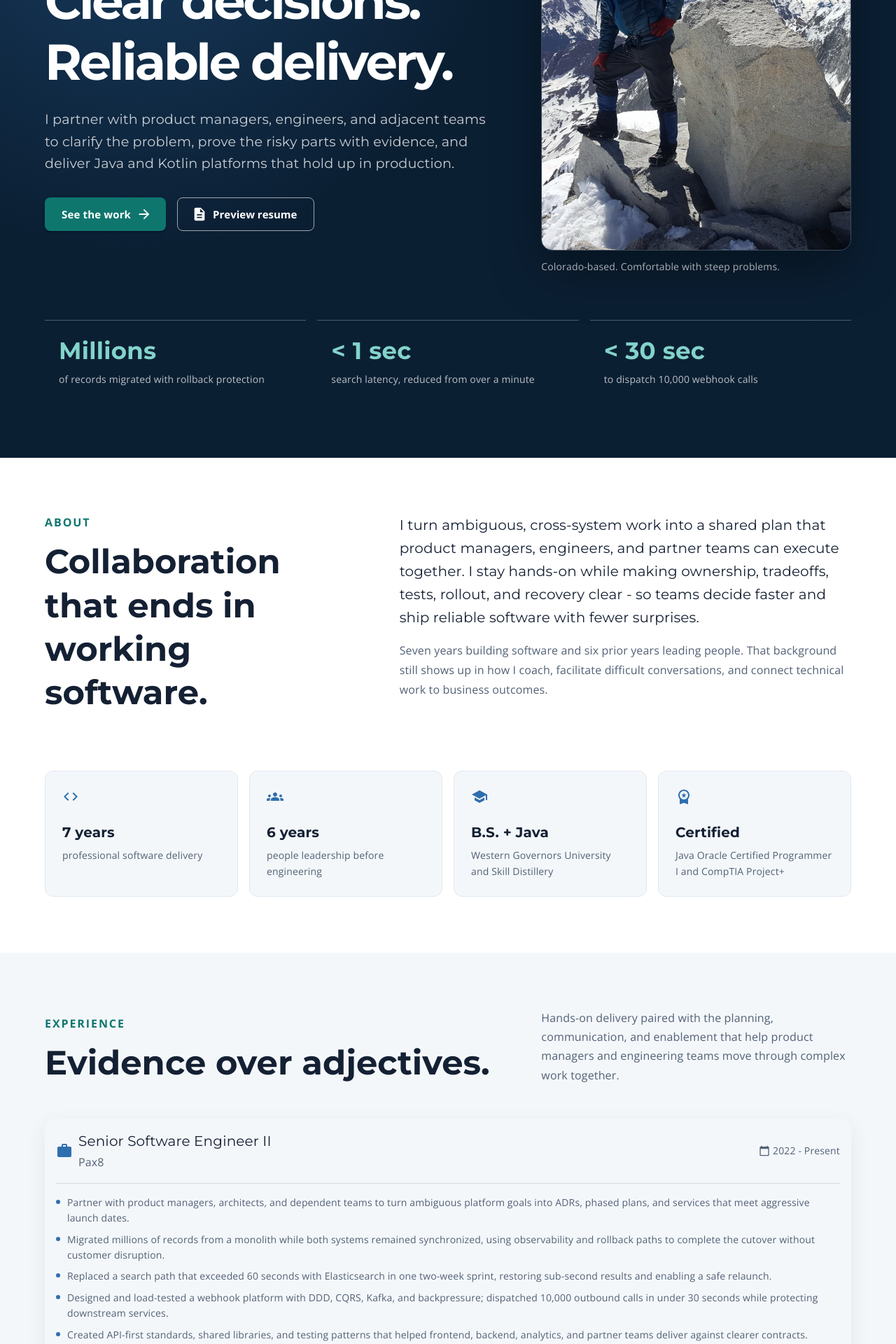
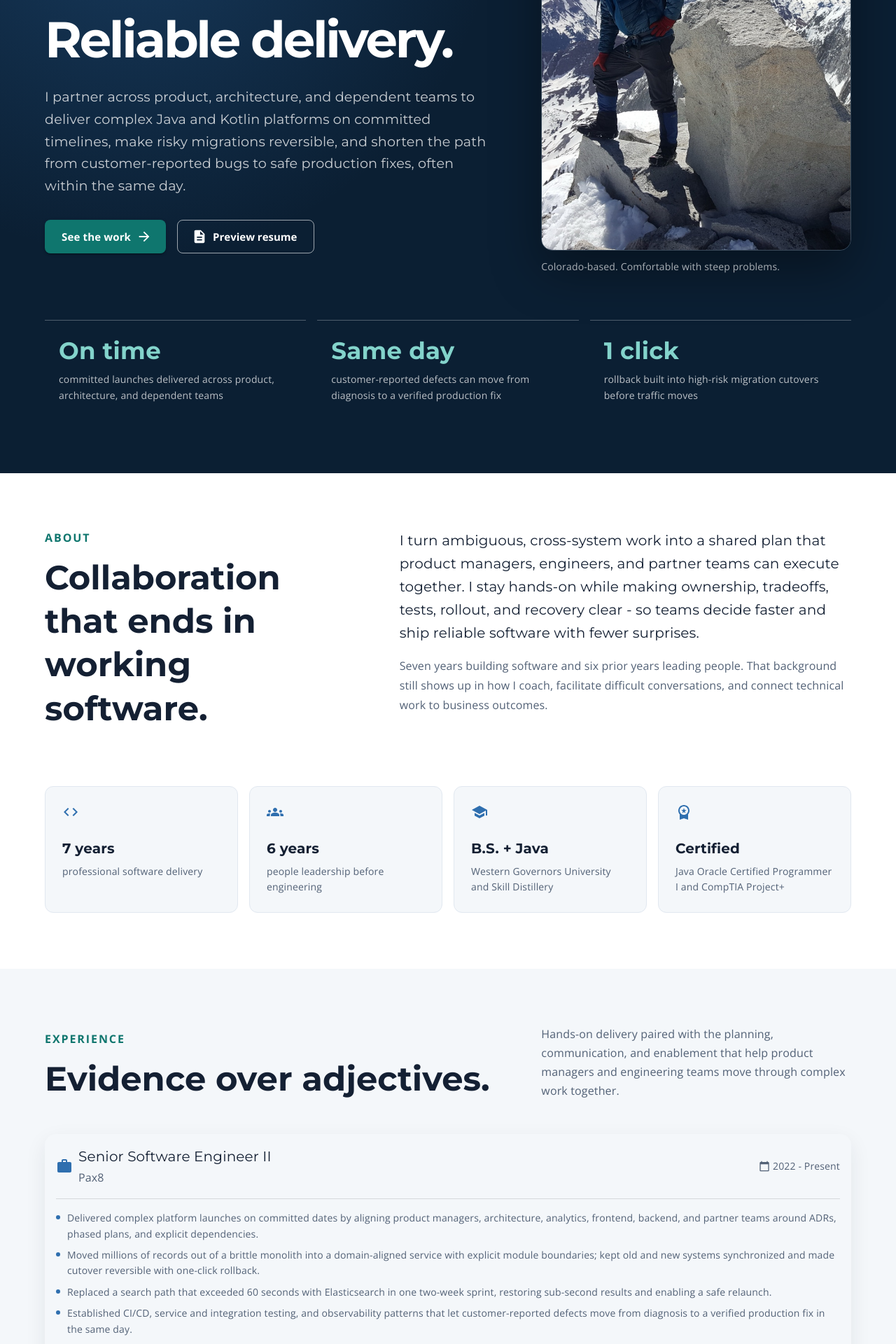
Before and after one commit to braidenm/portfolio, a React (Create React App) app: page / in a window 1280 px wide. Shown: the part 360-2280 px from the top of the page at 70% size. Built offline with nearby package versions, Linux system fonts and the light colour scheme; no server answers.

Commit message:
Tell a stronger delivery outcomes story (#8)
Co-authored-by: braidenm <braidenmiller91@gmail.com>

```diff
--- a/src/components/sections/Hero.jsx
+++ b/src/components/sections/Hero.jsx
@@ -6,9 +6,9 @@ import ResumeViewer from '../Resume/ResumeViewer';
 import { personalInfo } from '../../data/personalInfo';
 
 const outcomes = [
-  { value: 'Millions', label: 'of records migrated with rollback protection' },
-  { value: '< 1 sec', label: 'search latency, reduced from over a minute' },
-  { value: '< 30 sec', label: 'to dispatch 10,000 webhook calls' },
+  { value: 'On time', label: 'committed launches delivered across product, architecture, and dependent teams' },
+  { value: 'Same day', label: 'customer-reported defects can move from diagnosis to a verified production fix' },
+  { value: '1 click', label: 'rollback built into high-risk migration cutovers before traffic moves' },
 ];
 
 const ResumePreviewButton = () => {
--- a/src/data/personalInfo.js
+++ b/src/data/personalInfo.js
@@ -7,7 +7,7 @@ export const personalInfo = {
   linkedin: 'https://www.linkedin.com/in/braiden-miller-64173015/',
   aboutMe: 'I turn ambiguous, cross-system work into a shared plan that product managers, engineers, and partner teams can execute together. I stay hands-on while making ownership, tradeoffs, tests, rollout, and recovery clear - so teams decide faster and ship reliable software with fewer surprises.',
   heroText: 'Complex systems. Clear decisions. Reliable delivery.',
-  heroDescription: 'I partner with product managers, engineers, and adjacent teams to clarify the problem, prove the risky parts with evidence, and deliver Java and Kotlin platforms that hold up in production.',
+  heroDescription: 'I partner across product, architecture, and dependent teams to deliver complex Java and Kotlin platforms on committed timelines, make risky migrations reversible, and shorten the path from customer-reported bugs to safe production fixes, often within the same day.',
 };
 
 export const education = {
--- a/src/data/workHistory.js
+++ b/src/data/workHistory.js
@@ -5,9 +5,10 @@ export const workHistory = [
     position: 'Senior Software Engineer II',
     duration: '2022 - Present',
     description: [
-      'Partner with product managers, architects, and dependent teams to turn ambiguous platform goals into ADRs, phased plans, and services that meet aggressive launch dates.',
-      'Migrated millions of records from a monolith while both systems remained synchronized, using observability and rollback paths to complete the cutover without customer disruption.',
+      'Delivered complex platform launches on committed dates by aligning product managers, architecture, analytics, frontend, backend, and partner teams around ADRs, phased plans, and explicit dependencies.',
+      'Moved millions of records out of a brittle monolith into a domain-aligned service with explicit module boundaries; kept old and new systems synchronized and made cutover reversible with one-click rollback.',
       'Replaced a search path that exceeded 60 seconds with Elasticsearch in one two-week sprint, restoring sub-second results and enabling a safe relaunch.',
+      'Established CI/CD, service and integration testing, and observability patterns that let customer-reported defects move from diagnosis to a verified production fix in the same day.',
       'Designed and load-tested a webhook platform with DDD, CQRS, Kafka, and backpressure; dispatched 10,000 outbound calls in under 30 seconds while protecting downstream services.',
       'Created API-first standards, shared libraries, and testing patterns that helped frontend, backend, analytics, and partner teams deliver against clearer contracts.',
       'Delivered Azure AI Foundry provisioning and LLM gateway foundations on an aggressive timeline, coordinating across vendor and internal ownership boundaries.',
```
Also changed, not shown: 2 other files (tests, documents, lock files or other folders).
